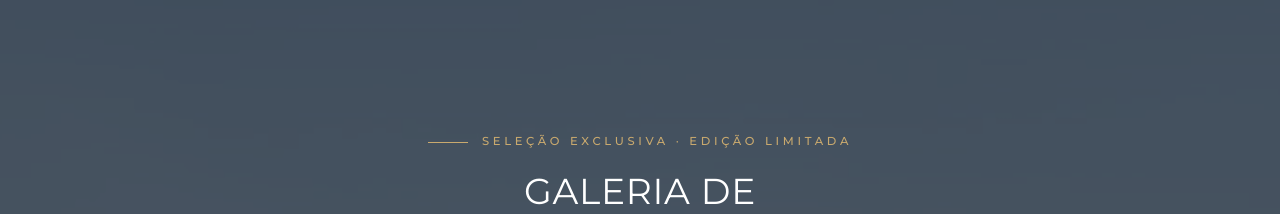
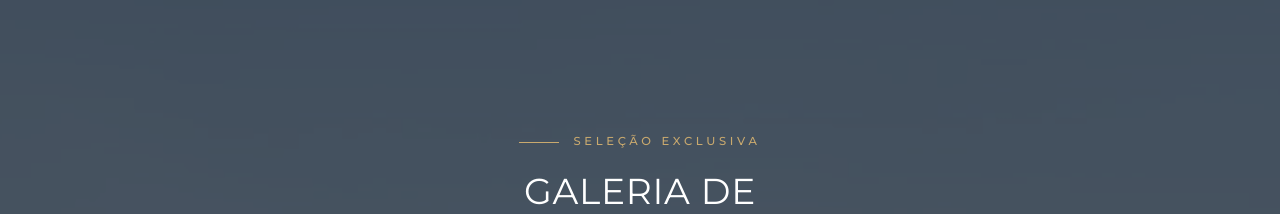
Before and after one commit to andrebastelli/lucianatoledo, a React (Vite) app: page / in a window 1280 px wide. Shown: the part 4600-4814 px from the top of the page. Built offline with nearby package versions, Linux system fonts and the light colour scheme; no server answers.

Commit message:
feat: remove "· Edição Limitada" from landing page headline
Co-authored-by: andrebastelli <274825844+andrebastelli@users.noreply.github.com>

```diff
--- a/src/pages/LandingPage.tsx
+++ b/src/pages/LandingPage.tsx
@@ -247,7 +247,7 @@ export default function LandingPage() {
         />
         <div className="relative mx-auto max-w-6xl px-6">
           <div className="mx-auto mb-14 max-w-3xl text-center">
-            <p className="eyebrow mb-5 justify-center"><span className="gold-line" />Seleção Exclusiva · Edição Limitada</p>
+            <p className="eyebrow mb-5 justify-center"><span className="gold-line" />Seleção Exclusiva</p>
             <h2 className="font-display text-3xl uppercase leading-tight text-white md:text-4xl">
               Galeria de
               <span className="block font-serif italic normal-case tracking-normal text-gold">
```
